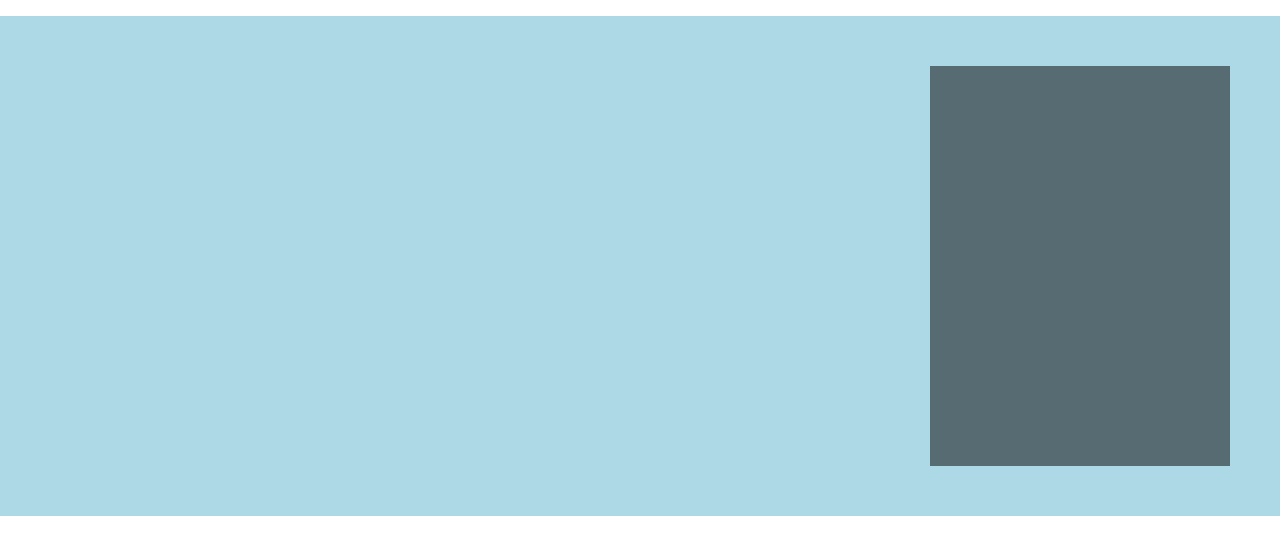
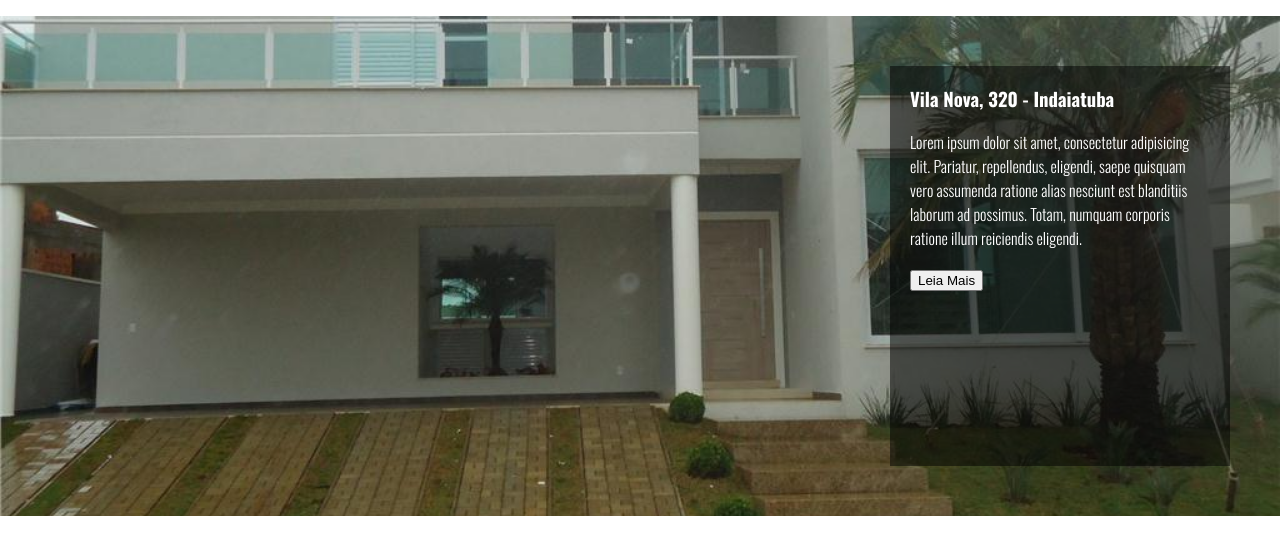
Before and after one commit to burunor/ithome, a PHP site: page / in a window 1280 px wide. Shown: the part 116-671 px from the top of the page. Run offline with PHP 8.4, Linux system fonts and the light colour scheme.

Commit message:
[HTML, CSS] add style and information to caption area

```diff
--- a/index.html
+++ b/index.html
@@ -19,7 +19,12 @@
 	</header>
 	<article class="content">
 		<section class="highlight">
-			<div class="caption"></div>
+			<!-- <img src="casa.jpg" alt="casa"> -->
+			<div class="caption">
+				<h1>Vila Nova, 320 - Indaiatuba</h1>
+				<p>Lorem ipsum dolor sit amet, consectetur adipisicing elit. Pariatur, repellendus, eligendi, saepe quisquam vero assumenda ratione alias nesciunt est blanditiis laborum ad possimus. Totam, numquam corporis ratione illum reiciendis eligendi.</p>
+				<button class="btn btn-primary">Leia Mais</button>
+			</div>
 		</section>
 	</article>
 </body>
--- a/style.css
+++ b/style.css
@@ -73,17 +73,22 @@ li{
 /* Slide Hightlight */
 
 .highlight {
-    background: none repeat scroll 0 0 lightblue;
+    background: url("casa.jpg") no-repeat scroll 0 80% lightblue;
+    background-size: cover;
     height: 500px;
     width: 100%;
 }
-.highlight .caption{
-	background: none repeat scroll 0 0 rgba(255, 255, 255, 0.5);
-}
+
 .highlight .caption{
     background: none repeat scroll 0 0 rgba(0, 0, 0, 0.5);
+    color: #FFF;
     float: right;
     height: 400px;
     margin: 50px;
     width: 300px;
+    padding: 0 20px;
 }
+
+.caption p {
+    font-weight: 300;
+}
```
Also changed, not shown: casa.jpg (added).
